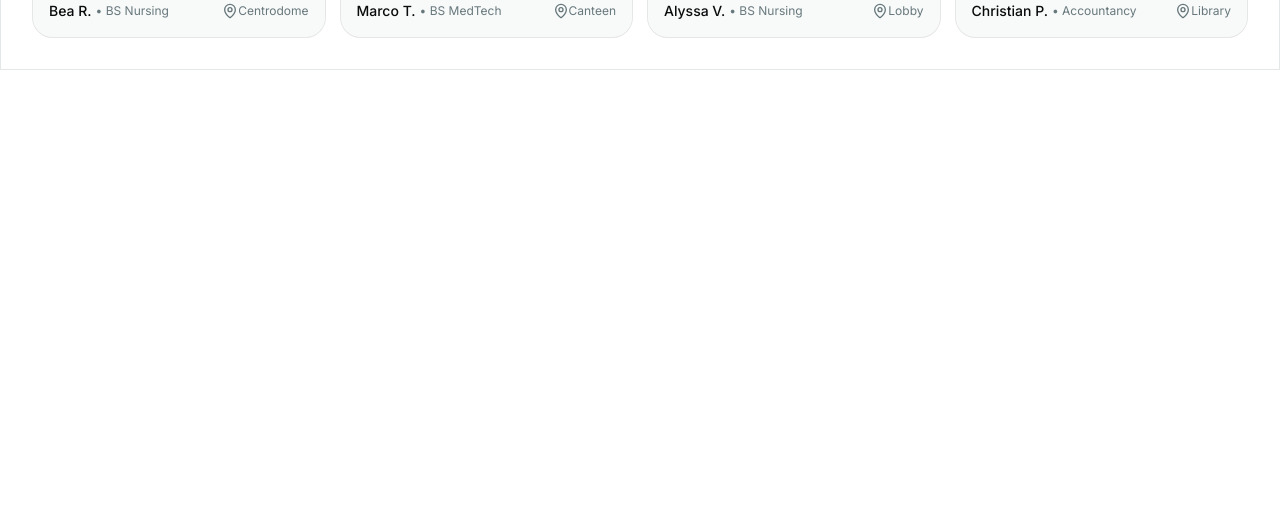
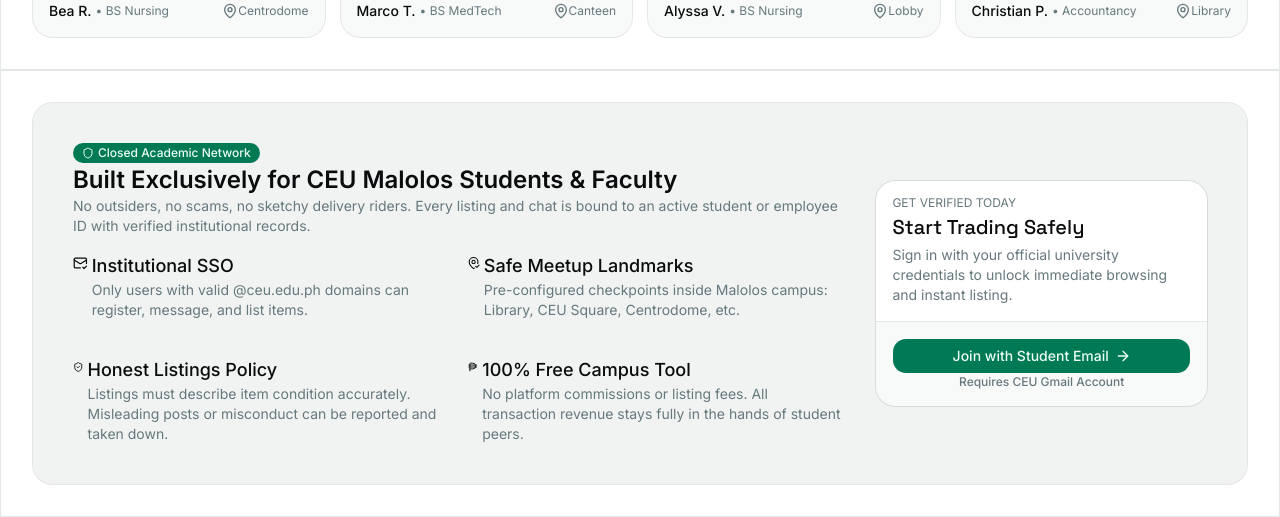
Before and after one commit to Villanuevanicho2435508/EscolarTrade, a Next.js app: page / in a window 1280 px wide. Shown: the part 2040-2557 px from the top of the page. Before the commit the page ends 2110 px from the top, so only its background shows below. Built offline with nearby package versions, Linux system fonts and the light colour scheme.

Commit message:
feat: landing CTA

```diff
--- a/app/page.tsx
+++ b/app/page.tsx
@@ -3,6 +3,7 @@
 import { MarketCategories } from "@/components/Landing/MarketCategories"
 import { CampusProtocol } from "@/components/Landing/CampusProtocol"
 import { MarketplaceSnippet } from "@/components/Landing/MarketplaceSnippet"
+import { CTA } from "@/components/Landing/CTA"
 
 export default function Page() {
 	return (
@@ -12,6 +13,7 @@
 			<MarketCategories />
 			<CampusProtocol />
 			<MarketplaceSnippet />
+			<CTA />
 		</main>
 	)
 }
--- /dev/null
+++ b/components/Landing/CTA.tsx
@@ -0,0 +1,98 @@
+import {
+  Card,
+	CardHeader,
+	CardTitle,
+	CardDescription,
+	CardFooter,
+	CardContent,
+} from "@/components/ui/card"
+import { Badge } from "../ui/badge";
+import {
+	Shield,
+	MailCheck,
+	ShieldCheck,
+	MapPinCheck,
+	PhilippinePeso,
+	ArrowRight
+} from "lucide-react";
+import { Button } from "../ui/button";
+
+const FEATS = [
+	{
+		icon: MailCheck,
+		name: "Institutional SSO",
+		description: "Only users with valid @ceu.edu.ph domains can register, message, and list items."
+	},
+	{
+		icon: MapPinCheck,
+		name: "Safe Meetup Landmarks",
+		description: "Pre-configured checkpoints inside Malolos campus: Library, CEU Square, Centrodome, etc."
+	},
+	{
+		icon: ShieldCheck,
+		name: "Honest Listings Policy",
+		description: "Listings must describe item condition accurately. Misleading posts or misconduct can be reported and taken down."
+	},
+	{
+		icon: PhilippinePeso,
+		name: "100% Free Campus Tool",
+		description: "No platform commissions or listing fees. All transaction revenue stays fully in the hands of student peers."
+	}
+];
+
+export function CTA(){
+	return(
+		<section id="cta" className="border p-8 w-full flex flex-col">
+			<Card className="bg-muted p-0">
+				<CardContent className="flex px-10 py-10 gap-8">
+					<div className="w-[70%] texts">
+						<Badge>
+							<Shield/>
+							Closed Academic Network
+						</Badge>
+						<h2 className="font-semibold text-2xl">
+							Built Exclusively for CEU Malolos Students & Faculty
+						</h2>
+						<p className="text-muted-foreground mb-4">
+							No outsiders, no scams, no sketchy delivery riders. Every listing and chat is bound to an active student or employee ID with verified institutional records.
+						</p>
+						<div className="grid grid-cols-2 grid-rows-2 gap-4 feats w-full">
+							{
+								FEATS.map(item => {
+									const Icon = item.icon;
+									return(
+										<div
+											className='flex gap-1'
+											key={item.name}>
+											<Icon size={22} />
+											<div className="texts">
+												<p className="font-medium text-lg">{item.name}</p>
+												<p className="text-sm text-muted-foreground">{item.description}</p>
+											</div>
+										</div>
+									);
+								})
+							}
+						</div>
+					</div>
+					<div className="flex items-center justify-center cta-card w-[30%]">
+						<Card className="w-full">
+							<CardHeader>
+								<p className="leading-none text-xs uppercase text-muted-foreground">get verified today</p>
+								<CardTitle className="text-xl">Start Trading Safely</CardTitle>
+								<CardDescription>Sign in with your official university credentials to unlock immediate browsing and instant listing.</CardDescription>
+							</CardHeader>
+							<CardFooter className="flex flex-col items-center">
+								<Button className="w-full" size="lg">
+									Join with Student Email
+									<ArrowRight />
+								</Button>
+								<p className="text-xs text-muted-foreground font-medium">Requires CEU Gmail Account</p>
+							</CardFooter>
+						</Card>
+					</div>
+				</CardContent>
+			</Card>
+		</section>
+	);
+}
--- a/components/Landing/LandingNavbar.tsx
+++ b/components/Landing/LandingNavbar.tsx
@@ -5,15 +5,15 @@
 const LandingLinks = [
 	{
 		name: "Categories",
-		link: "/categories"
+		link: "#categories"
 	},
 	{
 		name: "How It Works",
-		link: "tutorial",
+		link: "#protocols",
 	},
 	{
 		name: "Trust & Safety",
-		link: "tos",
+		link: "#cta",
 	},
 	{
 		name: "About",
--- a/components/Landing/MarketplaceSnippet.tsx
+++ b/components/Landing/MarketplaceSnippet.tsx
@@ -77,7 +77,7 @@
 export function MarketplaceSnippet(){
 	// TODO: link to marketplace
 	return(
-		<section id="protocols" className="border p-8 w-full flex flex-col">
+		<section id="market" className="border p-8 w-full flex flex-col">
 			<p className="text-xs font-semibold uppercase text-muted-foreground">
 				live marketplace
 			</p>
```
